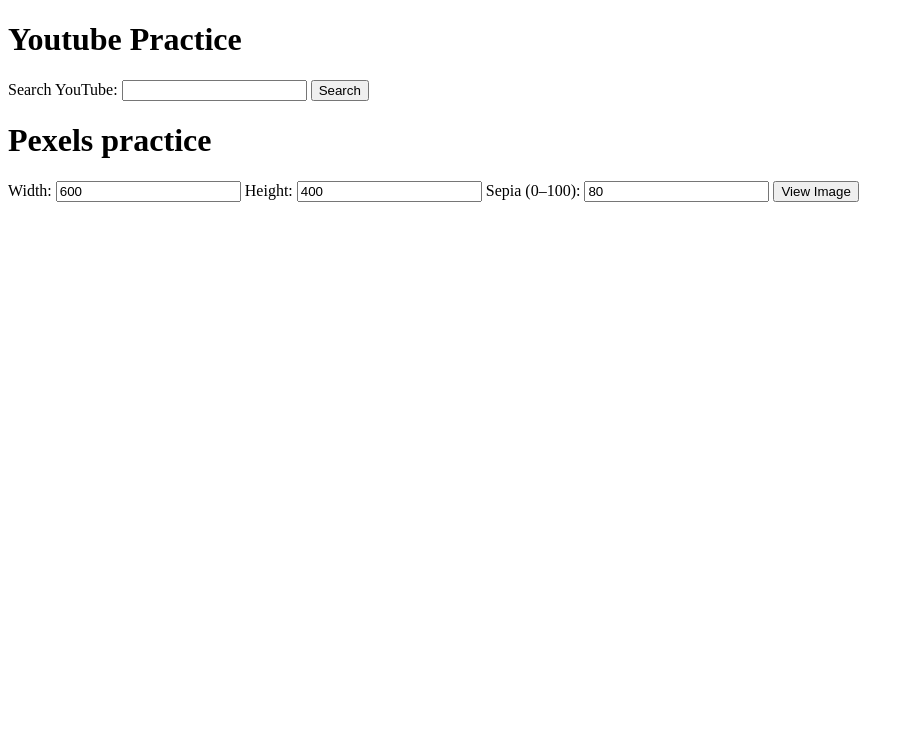
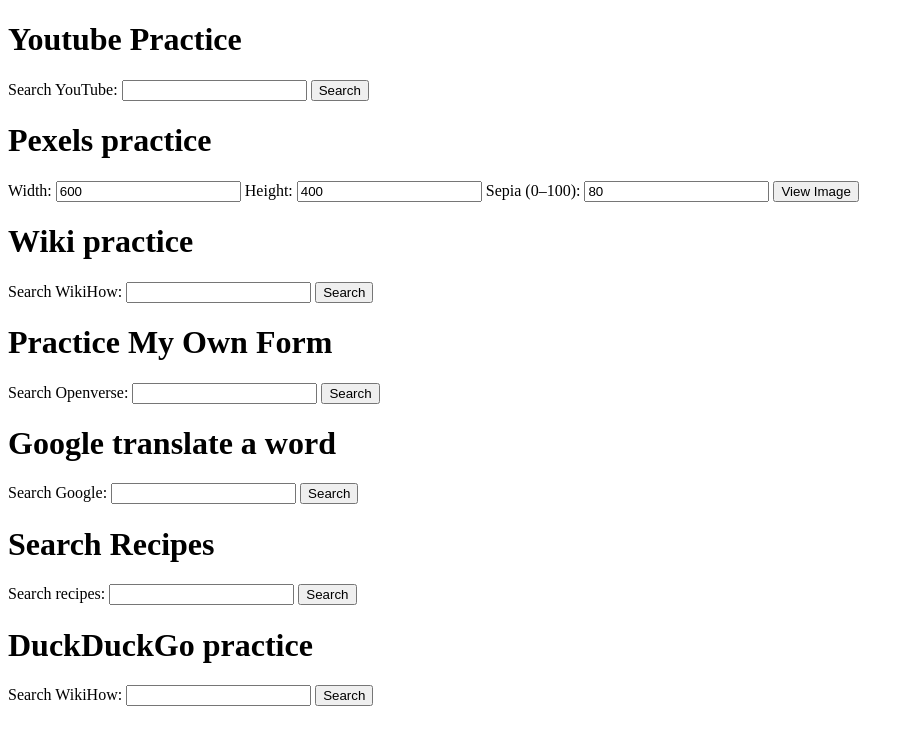
Before and after one commit to sallymarie-dev/my-search-params, a plain HTML site: page index.html in a window 1280 px wide. Shown: the whole page, without its empty margins (0-914 px from the left). Drawn offline with Linux system fonts and the light colour scheme.

Commit message:
practice seaches

```diff
--- a/index.html
+++ b/index.html
@@ -28,5 +28,35 @@
 
       <button type="submit">View Image</button>
     </form>
+    <h1>Wiki practice</h1>
+    <form action="https://www.wikihow.com/wikiHowTo">
+  <label for="wikihow">Search WikiHow:</label>
+  <input type="text" name="search" id="wikihow">
+  <button type="submit">Search</button>
+</form>
+<h1>Practice My Own Form</h1>
+<form action="https://openverse.org/search/">
+  <label for="term">Search Openverse:</label>
+  <input type="text" name="q" id="term">
+  <button>Search</button>
+</form>
+<h1>Google translate a word</h1>
+<form action="https://translate.google.com/?sl=en&tl=zh-TW&text=hello&op=translate">
+  <label for="term">Search Google:</label>
+  <input type="text" name="q" id="term">
+  <button>Search</button>
+</form>
+<h1>Search Recipes</h1>
+<form action="https://www.allrecipes.com/search_query">
+  <label for="term">Search recipes:</label>
+  <input type="text" name="q" id="term">
+  <button>Search</button>
+</form>
+<h1>DuckDuckGo practice</h1>
+<form action="https://duckduckgo.com/q=your+search+here">
+  <label for="wikihow">Search WikiHow:</label>
+  <input type="text" name="search" id="wikihow">
+  <button type="submit">Search</button>
+</form>
   </body>
 </html>
```
